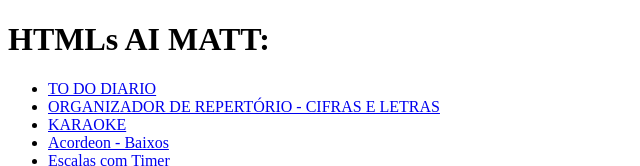
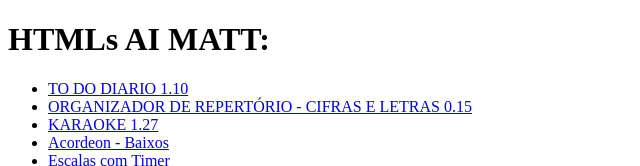
Before and after one commit to kolfadoff/aihtmltests, a plain HTML site: page index.html in a window 1280 px wide. Shown: the top 166 px of the page, without its empty margins (0-640 px from the left). Drawn offline with Linux system fonts and the light colour scheme.

Commit message:
Update links in index.html with version numbers
Adicionado algumas versoes de aplicativos

```diff
--- a/index.html
+++ b/index.html
@@ -8,9 +8,9 @@
 <body>
     <h1>HTMLs AI MATT:</h1>
     <ul>
-        <li><a href="tododiario.html">TO DO DIARIO</a></li>
-        <li><a href="cifraseletras.html">ORGANIZADOR DE REPERTÓRIO - CIFRAS E LETRAS</a></li>
-        <li><a href="karaoke.html">KARAOKE</a></li>
+        <li><a href="tododiario.html">TO DO DIARIO 1.10</a></li>
+        <li><a href="cifraseletras.html">ORGANIZADOR DE REPERTÓRIO - CIFRAS E LETRAS 0.15</a></li>
+        <li><a href="karaoke.html">KARAOKE 1.27</a></li>
         <li><a href="accordionbass.html">Acordeon - Baixos</a></li>
         <li><a href="estudodeescalas.html">Escalas com Timer</a></li>
         <li><a href="progressoes.html">Progressões</a></li>
@@ -18,8 +18,8 @@
         <li><a href="cantarafinado.html">Cantar Afinado (mod 14-07-2026)</a></li>
         <li><a href="vocalhero.html">Vocal Hero</a></li>
         <li><a href="link3.html">Link 4</a></li>
+        <li><a href="partituras.html">Partituras Aleatorias</a></li>
         <!-- Adicione mais links conforme necessário -->
-        <li><a href="partituras.html">Partituras Aleatorias</a></li>
 </ul>
 </body>
 </html>
```
